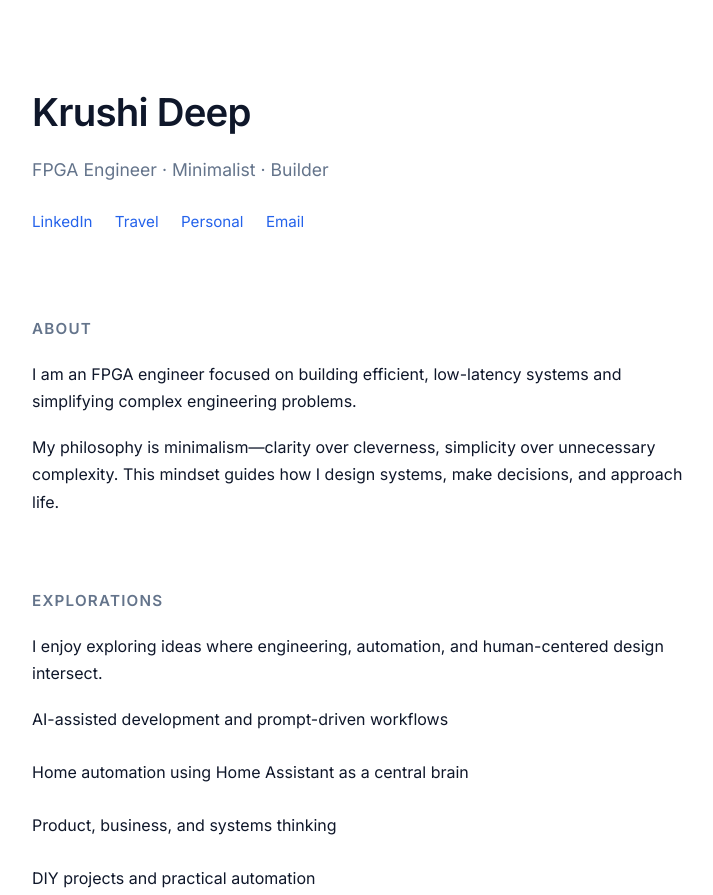
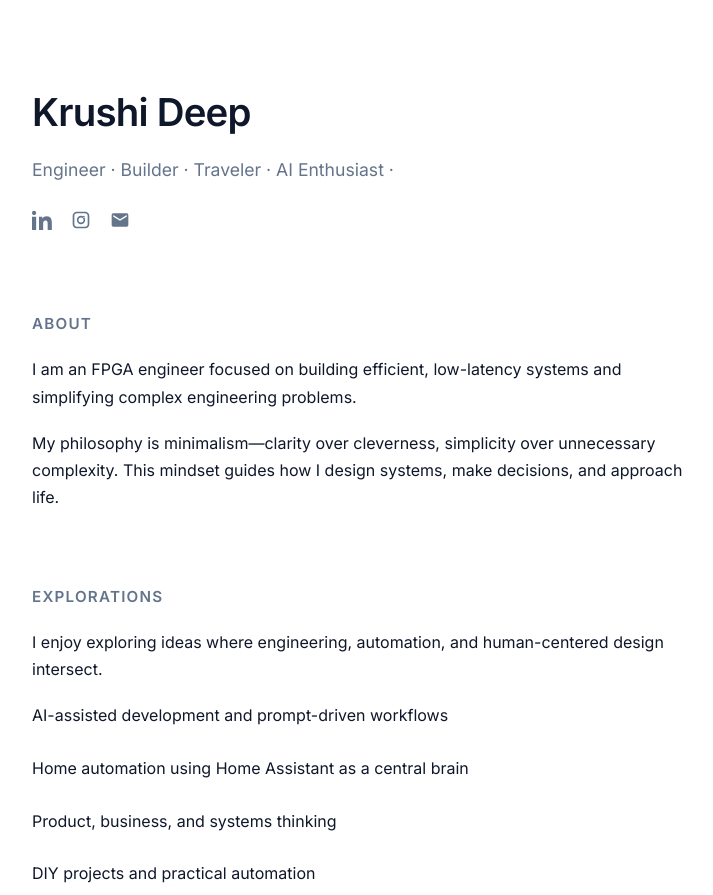
Before and after one commit to krushideep/krushideep.github.io, a plain HTML site: page index.html in a window 1280 px wide. Shown: the top 895 px of the page, without its empty margins (252-965 px from the left). Drawn offline with Linux system fonts and the light colour scheme.

Commit message:
Update index.html

```diff
--- a/index.html
+++ b/index.html
@@ -19,6 +19,29 @@
       --accent: #2563eb;
       --border: #e5e7eb;
       --bg-soft: #f8fafc;
+    }
+
+    .socials {
+      margin-top: 1.6rem;
+      display: flex;
+      gap: 1.2rem;
+      align-items: center;
+    }
+
+    .socials a {
+      display: inline-flex;
+      align-items: center;
+      color: var(--muted);
+      transition: color 0.2s ease;
+    }
+
+    .socials a:hover {
+      color: var(--accent);
+    }
+
+    .socials svg {
+      width: 20px;
+      height: 20px;
     }
 
     * {
@@ -132,14 +155,31 @@
 
     <header>
       <h1>Krushi Deep</h1>
-      <p>FPGA Engineer · Minimalist · Builder</p>
+      <p>Engineer · Builder · Traveler · AI Enthusiast ·</p>
 
-      <div class="links">
-        <a href="https://www.linkedin.com/in/krushideep/" target="_blank">LinkedIn</a>
-        <a href="https://www.instagram.com/light_packer/" target="_blank">Travel</a>
-        <a href="https://www.instagram.com/krushideep/" target="_blank">Personal</a>
-        <a href="mailto:krushideep@gmail.com">Email</a>
+      <div class="socials">
+        <!-- LinkedIn -->
+        <a href="https://www.linkedin.com/in/krushideep/" target="_blank" aria-label="LinkedIn">
+          <svg viewBox="0 0 24 24" fill="currentColor">
+            <path d="M4.98 3.5C4.98 4.88 3.86 6 2.5 6S0 4.88 0 3.5 1.12 1 2.5 1s2.48 1.12 2.48 2.5zM0 8h5v16H0zM7.5 8h4.8v2.2h.1c.7-1.3 2.4-2.7 5-2.7 5.4 0 6.4 3.6 6.4 8.3V24h-5v-7.4c0-1.8 0-4.1-2.5-4.1s-2.9 2-2.9 4v7.5h-5V8z"/>
+          </svg>
+        </a>
+
+        <!-- Instagram -->
+        <a href="https://www.instagram.com/light_packer/" target="_blank" aria-label="Instagram">
+          <svg viewBox="0 0 24 24" fill="currentColor">
+            <path d="M7 2C4.24 2 2 4.24 2 7v10c0 2.76 2.24 5 5 5h10c2.76 0 5-2.24 5-5V7c0-2.76-2.24-5-5-5H7zm10 2c1.66 0 3 1.34 3 3v10c0 1.66-1.34 3-3 3H7c-1.66 0-3-1.34-3-3V7c0-1.66 1.34-3 3-3h10zm-5 3a5 5 0 100 10 5 5 0 000-10zm0 2a3 3 0 110 6 3 3 0 010-6zm4.5-.9a1.1 1.1 0 11-2.2 0 1.1 1.1 0 012.2 0z"/>
+          </svg>
+        </a>
+
+        <!-- Email -->
+        <a href="mailto:your.email@example.com" aria-label="Email">
+          <svg viewBox="0 0 24 24" fill="currentColor">
+            <path d="M20 4H4c-1.1 0-2 .9-2 2v12c0 1.1.9 2 2 2h16c1.1 0 2-.9 2-2V6c0-1.1-.9-2-2-2zm0 4l-8 5-8-5V6l8 5 8-5v2z"/>
+          </svg>
+        </a>
       </div>
+
     </header>
 
     <section>
```
